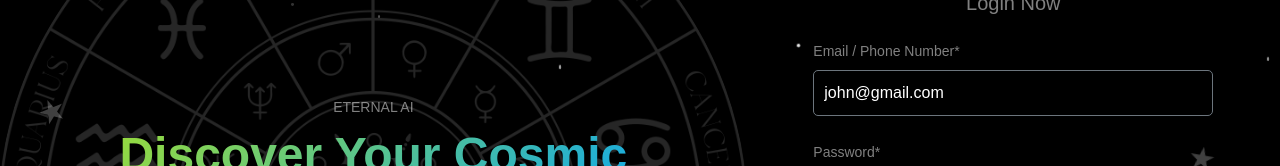
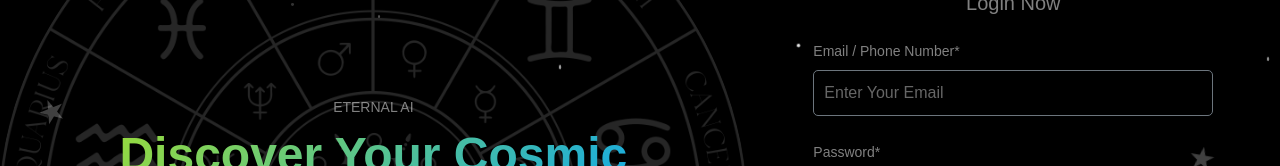
Before and after one commit to Immerso-AIIP-Ltd/Eternal-NewUI, a React (Create React App) app: page /login in a window 1280 px wide. Shown: the part 184-350 px from the top of the page. Built offline with nearby package versions, Linux system fonts and the light colour scheme; no server answers.

Commit message:
removed the default email

```diff
--- a/src/LoginPage.js
+++ b/src/LoginPage.js
@@ -9,7 +9,7 @@ import {auth} from './firebase/config';
 const LoginPage = () => {
      const navigate = useNavigate();
   const [formData, setFormData] = useState({
-    email: 'john@gmail.com',
+    email: '',
     password: '',
     showPassword: false,
   });
```
